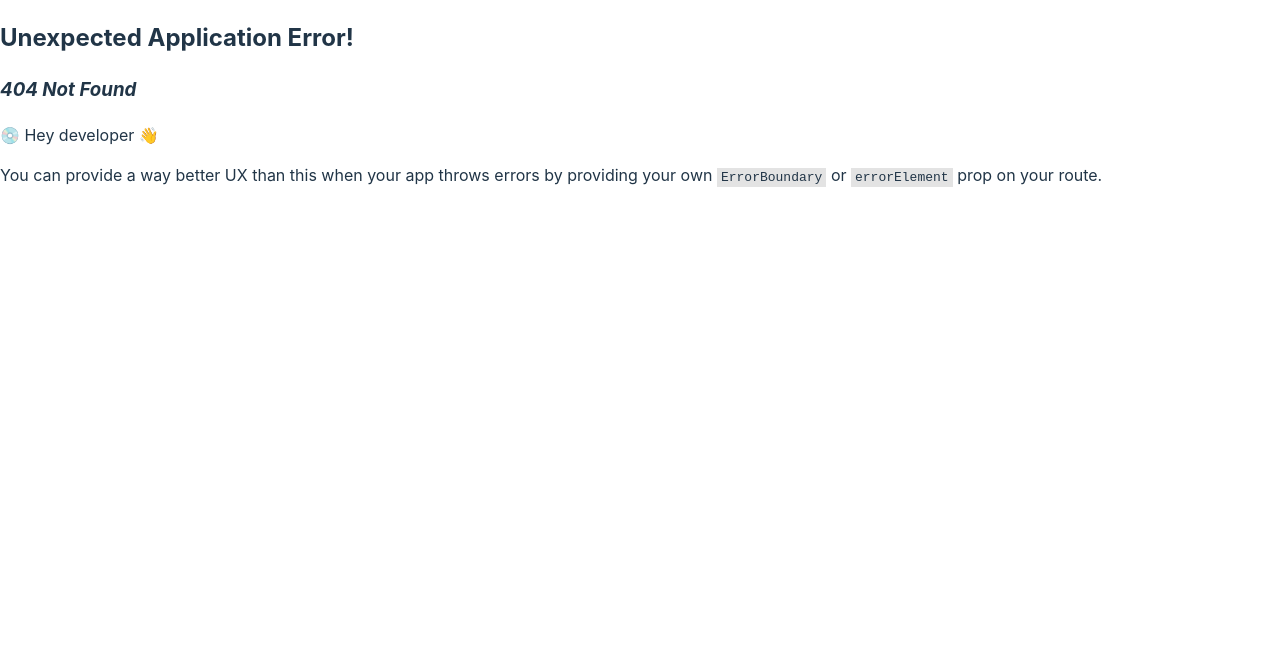
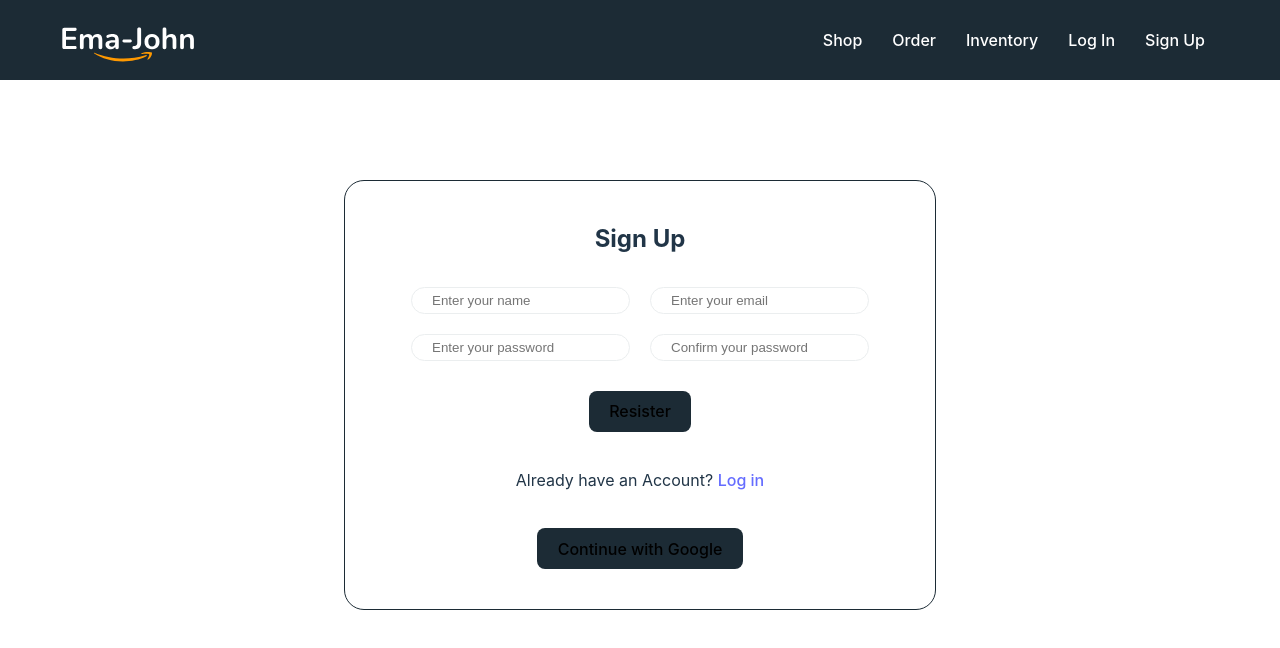
Before and after one commit to Abu-Taieb/amajohn, a React (Vite) app: page /signup in a window 1280 px wide. Before the commit this address had no page. Shown: the top 648 px of the page. Built offline with nearby package versions, Linux system fonts and the light colour scheme.

Commit message:
Log in form Ready

```diff
--- a/package.json
+++ b/package.json
@@ -12,6 +12,7 @@
     "@fortawesome/fontawesome-svg-core": "^6.4.0",
     "@fortawesome/free-solid-svg-icons": "^6.4.0",
     "@fortawesome/react-fontawesome": "^0.2.0",
+    "firebase": "^9.21.0",
     "localforage": "^1.10.0",
     "match-sorter": "^6.3.1",
     "react": "^18.2.0",
--- /dev/null
+++ b/src/Providers/AuthProvider.jsx
@@ -0,0 +1,31 @@
+import React, { createContext, useState } from 'react';
+import { createUserWithEmailAndPassword, getAuth } from "firebase/auth";
+import app from '../firebase/firebase.config';
+
+
+export const AuthContext = createContext(null)
+
+const auth = getAuth(app)
+
+const AuthProvider = ({children}) => {
+    const [user, setUser] = useState(null)
+
+
+    const createUser = (email, password) => {
+        return createUserWithEmailAndPassword(auth, email, password);
+    }
+
+
+    const authInfo = {
+        user,
+        createUser,
+
+    }
+    return (
+        <AuthContext.Provider value={authInfo}>
+            {children}
+        </AuthContext.Provider>
+    );
+};
+
+export default AuthProvider;
--- a/src/component/Header/Header.jsx
+++ b/src/component/Header/Header.jsx
@@ -1,9 +1,11 @@
-import React from "react";
+import React, { useContext } from "react";
 import "../Header/Header.css";
 import logo from "../../images/Logo.svg";
 import { Link } from "react-router-dom";
+import { AuthContext } from "../../Providers/AuthProvider";
 
 const Header = () => {
+  const {user} = useContext(AuthContext)
   return (
     <div className="header">
       <img src={logo} alt="logo" />
@@ -12,6 +14,8 @@ const Header = () => {
         <Link to="/orders">Order</Link>
         <Link to="/inventory">Inventory</Link>
         <Link to="/login">Log In</Link>
+        <Link to="/signup">Sign Up</Link>
+        {user && <span>Welcome {user.email}</span> }
       </div>
     </div>
   );
--- a/src/component/LogIn/Login.jsx
+++ b/src/component/LogIn/Login.jsx
@@ -1,17 +1,35 @@
 import React from "react";
 import "./Login.css";
+import { Link } from "react-router-dom";
 
 const Login = () => {
   return (
-    <div className="login">
+    <form className="login">
       <h2>Log in</h2>
       <div className="loginDetails">
-        <input type="email" name="email" id="" placeholder="Enter your email" />
-        <input type="password" name="password" id="" placeholder="Enter your password" />
+        <input
+          type="email"
+          name="email"
+          id=""
+          required
+          placeholder="Enter your email"
+        />
+        <input
+          type="password"
+          name="password"
+          id=""
+          required
+          placeholder="Enter your password"
+        />
       </div>
-      <button type="submit">Submit</button>
-      <p><span><a href="">Sign up</a></span> or <span>already have an <a href="">account</a></span></p>
-    </div>
+      <button type="submit">Log In</button>
+      <p>
+        <span>
+          New to Ema-John? <Link to="/signup">Sign Up</Link>
+        </span>
+      </p>
+      <button type="submit">Continue with Google</button>
+    </form>
   );
 };
 
--- /dev/null
+++ b/src/component/SignUp/SignUp.css
@@ -0,0 +1,3 @@
+.text-error{
+    color: red;
+}
--- /dev/null
+++ b/src/component/SignUp/SignUp.jsx
@@ -0,0 +1,87 @@
+import React, { useContext, useState } from "react";
+import "./SignUp.css";
+import { Link } from "react-router-dom";
+import { AuthContext } from "../../Providers/AuthProvider";
+
+const SignUp = () => {
+
+  const [error, setError] = useState('');
+  const{createUser} = useContext(AuthContext);
+
+  const handleSignUp = event => {
+    event.preventDefault();
+
+    const form = event.target;
+    const email = form.email.value;
+    const password = form.password.value;
+    const confirm = form.confirm.value;
+    console.log(email, password, confirm);
+
+    setError('');
+    if(password !== confirm){
+      setError('Your password did not match');
+      return
+    }else if(password.length < 6){
+      setError('Your password must be 6 characters or longer');
+      return
+    }
+    createUser(email, password)
+    .then(result => {
+      const loggedUser = result.user;
+      console.log(loggedUser);
+    })
+    .catch(error => {
+      console.log(error);
+      setError(error.message);
+    })
+  }
+
+
+  return (
+    <div>
+      <form onSubmit={handleSignUp} className="login">
+        <h2>Sign Up</h2>
+        <div className="loginDetails">
+          <input
+            type="name"
+            name="name"
+            id=""
+            required
+            placeholder="Enter your name"
+          />
+          <input
+            type="email"
+            name="email"
+            id=""
+            required
+            placeholder="Enter your email"
+          />
+          <input
+            type="password"
+            name="password"
+            id=""
+            required
+            placeholder="Enter your password"
+          />
+          <input
+            type="password"
+            name="confirm"
+            id=""
+            required
+            placeholder="Confirm your password"
+          />
+        </div>
+        <button type="submit">Resister</button>
+        <p>
+          <span>
+            Already have an Account? <Link to="/login">Log in</Link>
+          </span>
+        </p>
+        <p className="text-error">{error}</p>
+        <button type="submit">Continue with Google</button>
+      </form>
+    </div>
+  );
+};
+
+export default SignUp;
--- /dev/null
+++ b/src/firebase/firebase.config.js
@@ -0,0 +1,19 @@
+// Import the functions you need from the SDKs you need
+import { initializeApp } from "firebase/app";
+// TODO: Add SDKs for Firebase products that you want to use
+// https://firebase.google.com/docs/web/setup#available-libraries
+
+// Your web app's Firebase configuration
+// For Firebase JS SDK v7.20.0 and later, measurementId is optional
+const firebaseConfig = {
+  apiKey: "AIzaSyAaTPmTL5LRQXS2kpXhhxr9TUDvu1l3ptI",
+  authDomain: "ema-john-82dbd.firebaseapp.com",
+  projectId: "ema-john-82dbd",
+  storageBucket: "ema-john-82dbd.appspot.com",
+  messagingSenderId: "573487743413",
+  appId: "1:573487743413:web:051f7431f63c11c63219fc"
+};
+
+// Initialize Firebase
+const app = initializeApp(firebaseConfig);
+export default app;
```
Also changed, not shown: src/__steps__.js (added, +17 -0 lines), src/main.jsx (+9 -1 lines), 1 other file (tests, documents, lock files or other folders).
